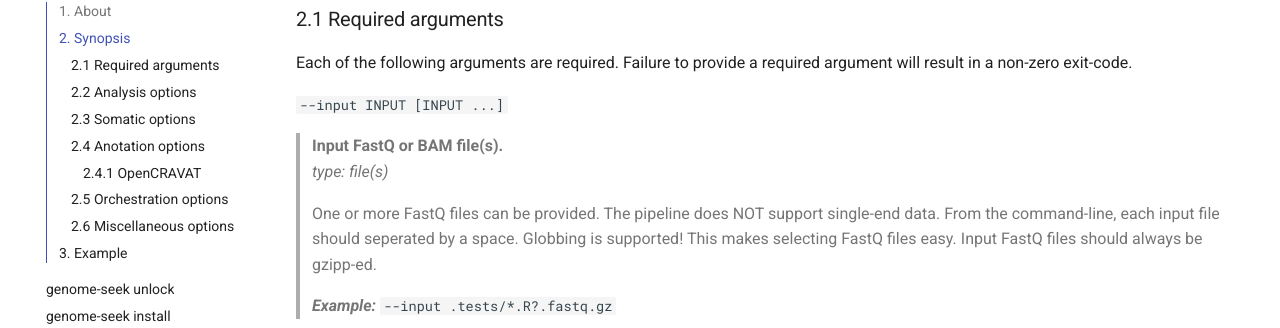
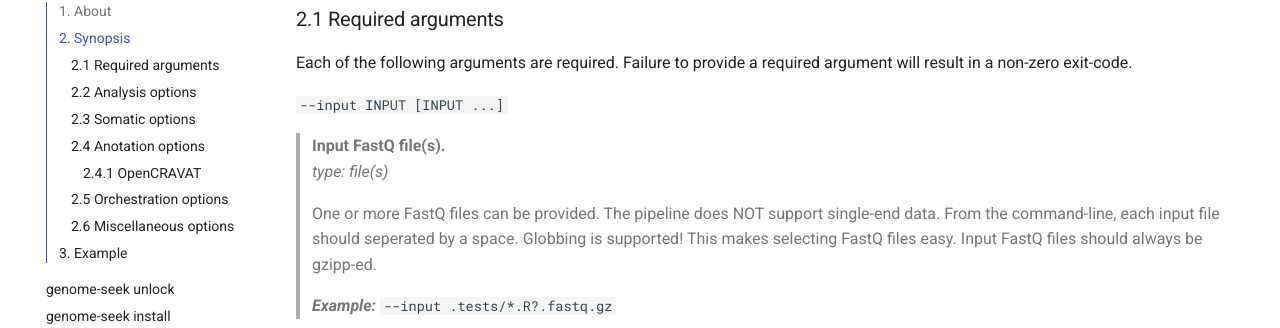
Before and after one commit to OpenOmics/genome-seek, an MkDocs documentation site: the page built from docs/usage/run.md, in a window 1280 px wide and 900 px high, scrolled down 814 px. Shown: the part 124-452 px from the top of the window. Built offline with MkDocs 1.6.1 and Material for MkDocs 9.7.7, drawn with Linux system fonts in a browser that asks for light colours; comment, search, counter and statistics services are not loaded; the version menu is left out.

Commit message:
Chore: updating docs for input section.

```diff
--- a/docs/usage/run.md
+++ b/docs/usage/run.md
@@ -33,7 +33,7 @@ Use you can always use the `-h` option for information on a specific command.
 Each of the following arguments are required. Failure to provide a required argument will result in a non-zero exit-code.
 
   `--input INPUT [INPUT ...]`
-> **Input FastQ or BAM file(s).**
+> **Input FastQ file(s).**
 > *type: file(s)*
 >
 > One or more FastQ files can be provided. The pipeline does NOT support single-end data. From the command-line, each input file should seperated by a space. Globbing is supported! This makes selecting FastQ files easy. Input FastQ files should always be gzipp-ed.
```
